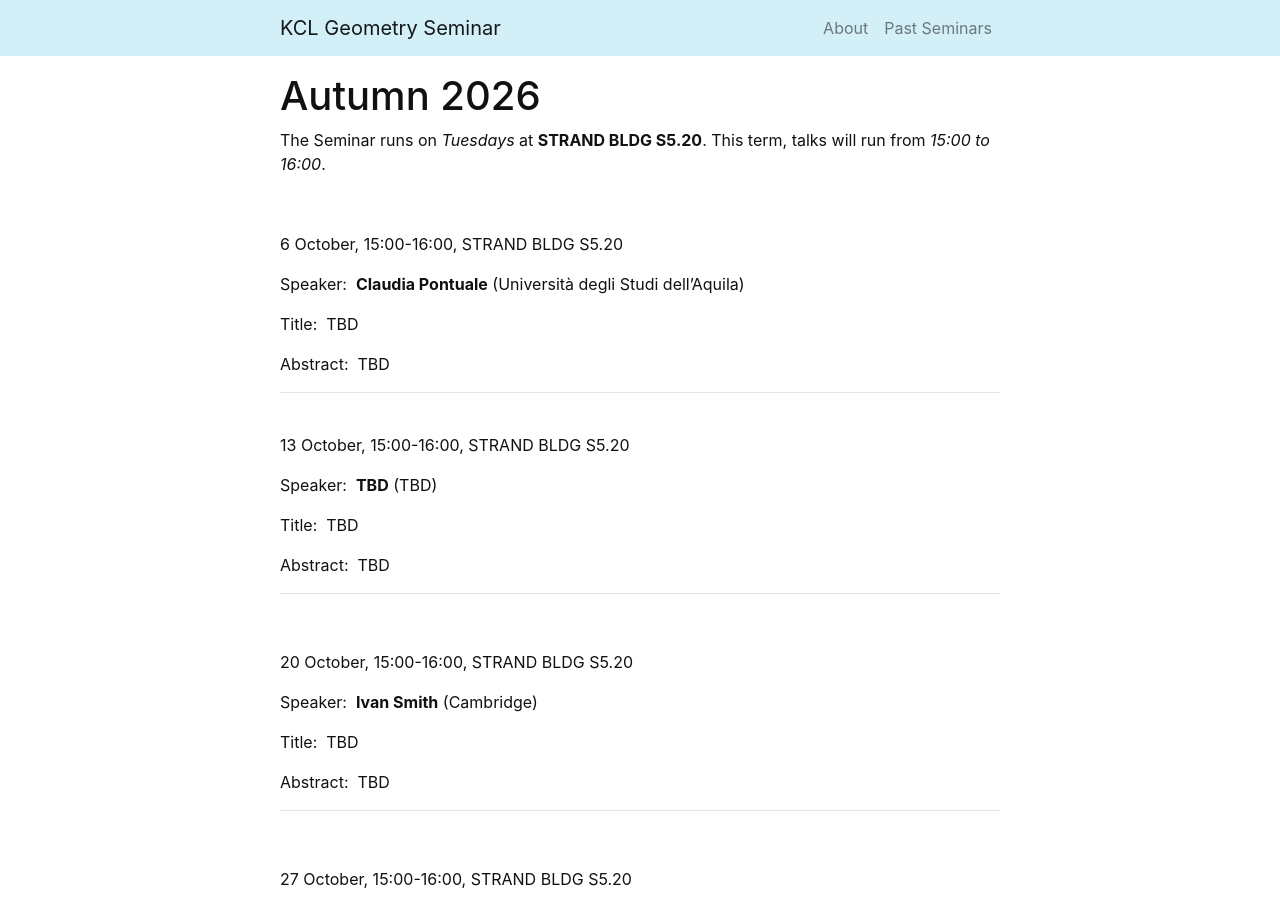
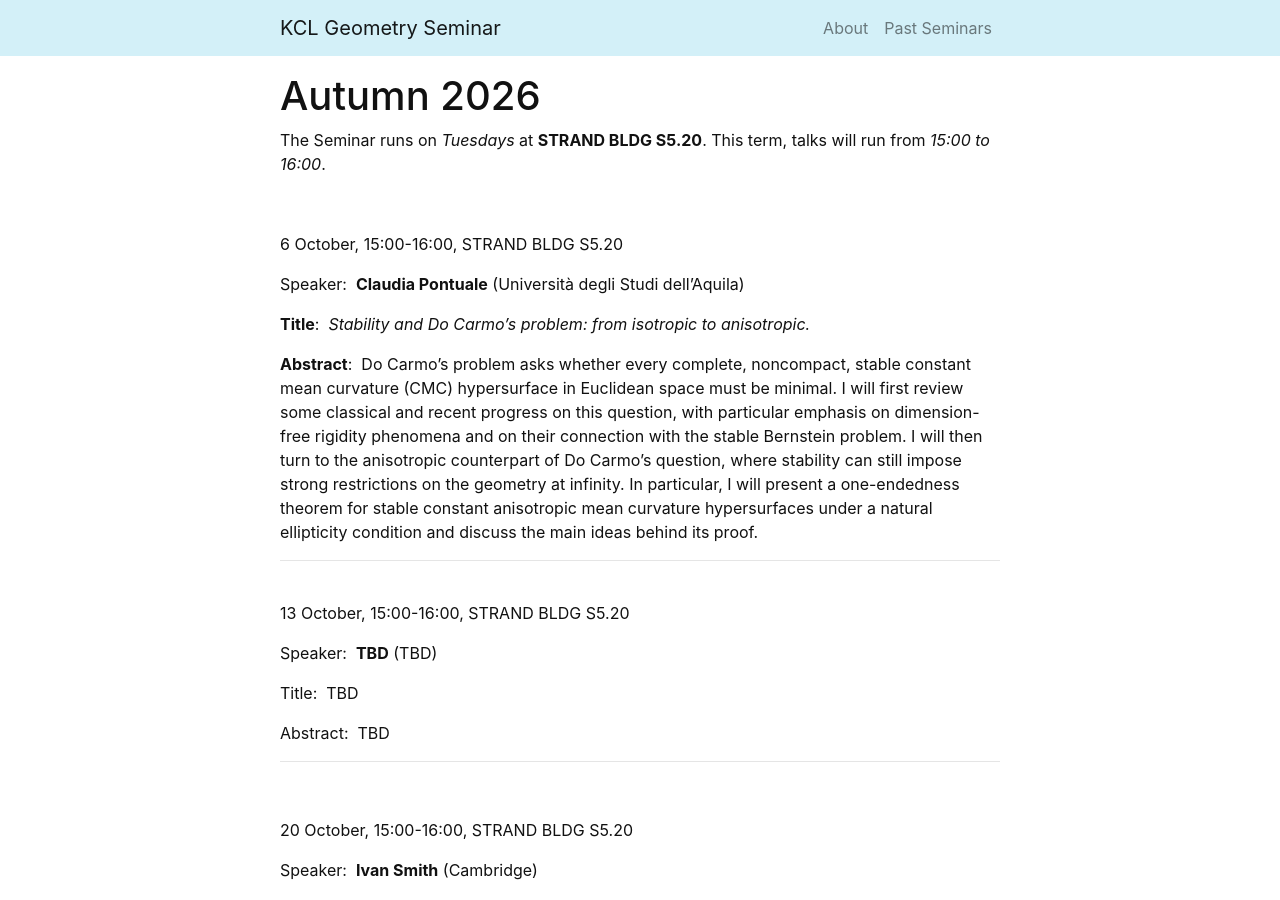
Before and after one commit to kcl-geometry-seminar/kcl-geometry-seminar.github.io, a Jekyll site: the page built from pages/index.md, in a window 1280 px wide and 900 px high. Built offline with Jekyll 4.4.1, drawn with Linux system fonts in a browser that asks for light colours; a script that is not in the unit is left out.

Commit message:
Revise title and abstract for upcoming talk
Updated the title and abstract for Claudia Pontuale's talk.

```diff
--- a/pages/index.md
+++ b/pages/index.md
@@ -15,11 +15,11 @@ The Seminar runs on *Tuesdays* at **STRAND BLDG S5.20**. This term, talks will r
 
 Speaker:&nbsp; **Claudia Pontuale** (Università degli Studi dell'Aquila)
 
-Title:&nbsp; TBD
+**Title**:&nbsp; *Stability and Do Carmo's problem: from isotropic to anisotropic.*
 
 
 
-Abstract:&nbsp; TBD
+**Abstract**:&nbsp; Do Carmo's problem asks whether every complete, noncompact, stable constant mean curvature (CMC) hypersurface in Euclidean space must be minimal. I will first review some classical and recent progress on this question, with particular emphasis on dimension-free rigidity phenomena and on their connection with the stable Bernstein problem. I will then turn to the anisotropic counterpart of Do Carmo's question, where stability can still impose strong restrictions on the geometry at infinity. In particular, I will present a one-endedness theorem for stable constant anisotropic mean curvature hypersurfaces under a natural ellipticity condition and discuss the main ideas behind its proof.
 
 ---------------------------------------------------------
 <br />
```
